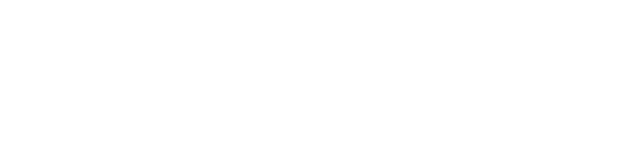
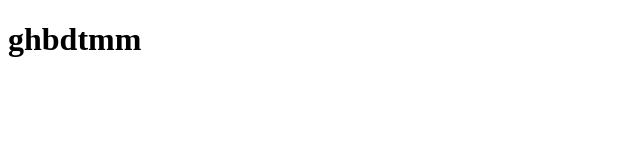
Before and after one commit to NastyaGavrilova/group-homework, a plain HTML site: page index.html in a window 1280 px wide. Shown: the whole page, without its empty margins (0-640 px from the left). Drawn offline with Linux system fonts and the light colour scheme.

Commit message:
Creat new brunch title

```diff
--- a/index.html
+++ b/index.html
@@ -6,5 +6,7 @@
     <meta name="viewport" content="width=device-width, initial-scale=1.0" />
     <title>Group HW</title>
   </head>
-  <body></body>
+  <body>
+     <h1>ghbdtmm</h1>
+  </body>
 </html>
```
